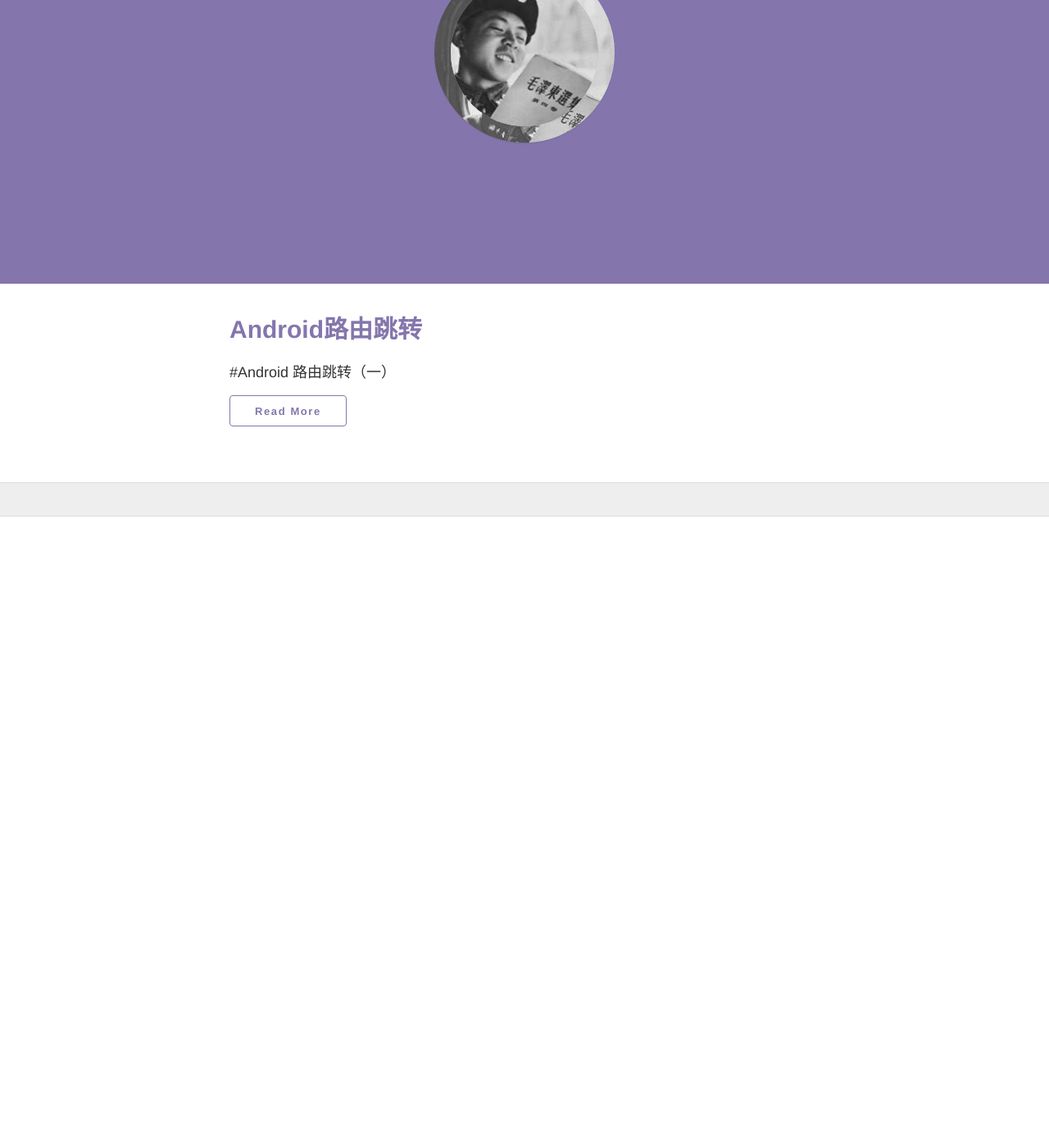
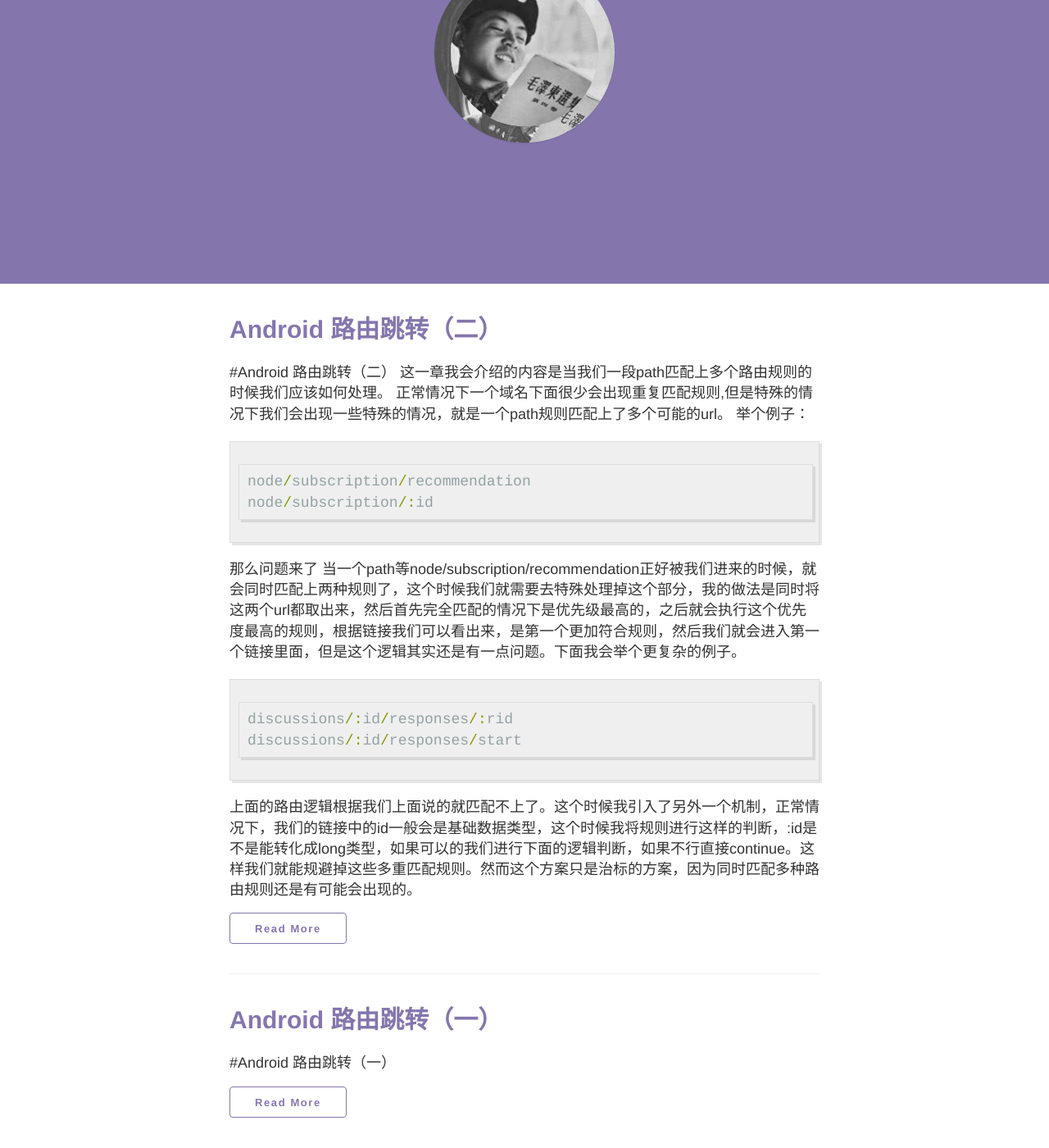
Before and after one commit to Leifzhang/leifzhang.github.io, a Jekyll site: the page built from index.html, in a window 1280 px wide and 1400 px high, scrolled down 297 px. Shown: the whole window at 82% size. Built offline with Jekyll 4.4.1, drawn with Linux system fonts in a browser that asks for light colours; nearby versions of some CDN libraries; before the commit the page ends 927 px from its top, so only the background shows below that.

Commit message:
更新新文章

````diff
--- a/_posts/2016-7-17-router.md
+++ b/_posts/2016-7-17-router.md
@@ -1,12 +1,7 @@
 ---
 layout: post
-title:  "Android路由跳转"
-date:   2015-07-22
-desc: "Android 端路由跳转逻辑的实现"
-keywords: "Android,Route"
-categories: [Android]
-tags: [route]
-icon: fa-linux
+title: Android 路由跳转（一）
+author: 肉老师
 ---
 #Android 路由跳转（一）
 
--- /dev/null
+++ b/_posts/2016-7-17-router2.md
@@ -0,0 +1,22 @@
+---
+layout: post
+title: Android 路由跳转（二）
+author: 肉老师
+---
+#Android 路由跳转（二）
+这一章我会介绍的内容是当我们一段path匹配上多个路由规则的时候我们应该如何处理。
+正常情况下一个域名下面很少会出现重复匹配规则,但是特殊的情况下我们会出现一些特殊的情况，就是一个path规则匹配上了多个可能的url。
+举个例子：
+```java
+node/subscription/recommendation
+node/subscription/:id
+```
+那么问题来了  当一个path等node/subscription/recommendation正好被我们进来的时候，就会同时匹配上两种规则了，这个时候我们就需要去特殊处理掉这个部分，我的做法是同时将这两个url都取出来，然后首先完全匹配的情况下是优先级最高的，之后就会执行这个优先度最高的规则，根据链接我们可以看出来，是第一个更加符合规则，然后我们就会进入第一个链接里面，但是这个逻辑其实还是有一点问题。下面我会举个更复杂的例子。
+```java
+discussions/:id/responses/:rid
+discussions/:id/responses/start
+```
+上面的路由逻辑根据我们上面说的就匹配不上了。这个时候我引入了另外一个机制，正常情况下，我们的链接中的id一般会是基础数据类型，这个时候我将规则进行这样的判断，:id是不是能转化成long类型，如果可以的我们进行下面的逻辑判断，如果不行直接continue。这样我们就能规避掉这些多重匹配规则。然而这个方案只是治标的方案，因为同时匹配多种路由规则还是有可能会出现的。
+
+下面是我的github 路由跳转项目。
+[AndroidRouter](https://github.com/Leifzhang/AndroidRouter)
--- a/projects.md
+++ b/projects.md
@@ -16,9 +16,9 @@ permalink: /projects/
 
 ## Other Projects
 
-### This Could Be Another Project Name
+### Router
 
-  Lorem ipsum dolor sit amet, consectetur adipiscing elit. Nam imperdiet urna eu dolor placerat varius. Vivamus eros augue, consequat id scelerisque nec, fringilla in est. Proin pellentesque malesuada mauris, quis aliquam augue vestibulum ac. Vestibulum ut feugiat nibh. Sed faucibus felis purus, sed convallis leo dictum vehicula. Lorem ipsum dolor sit amet, consectetur adipiscing elit. Nam imperdiet urna eu dolor placerat varius. Vivamus eros augue, consequat id scelerisque nec, fringilla in est. Proin pellentesque malesuada mauris, quis aliquam augue vestibulum ac. Vestibulum ut feugiat nibh. Sed faucibus felis purus, sed convallis leo dictum vehicula.
+安卓路由跳转库，根据url规则进行路由跳转。
 
 ### This Could Be Yet Another Project Name
 
````
